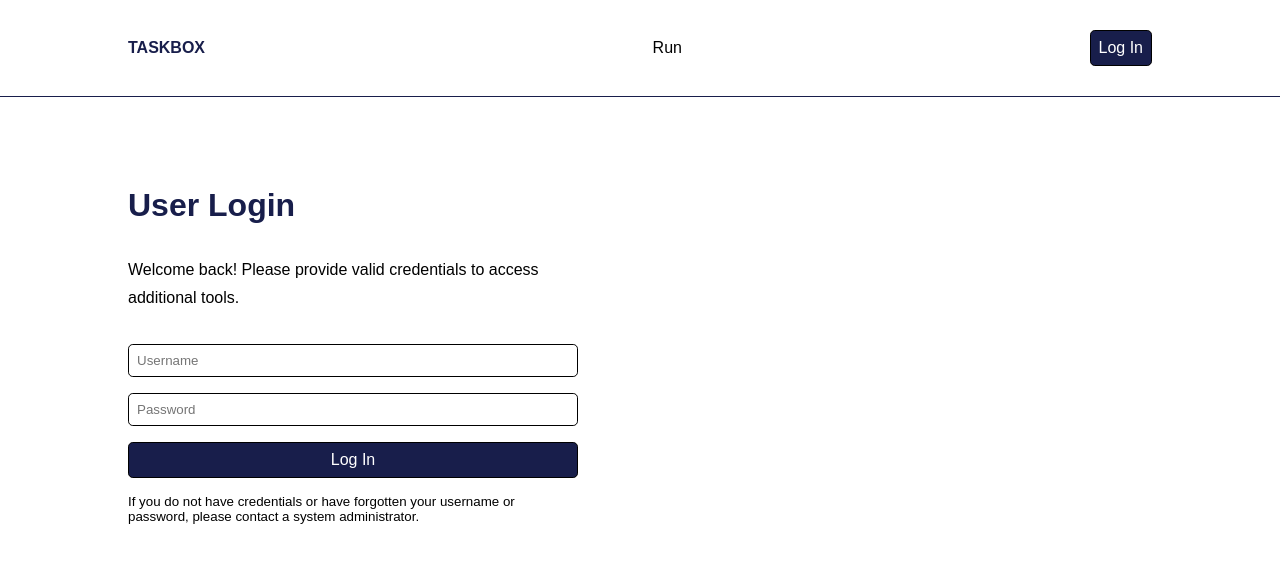
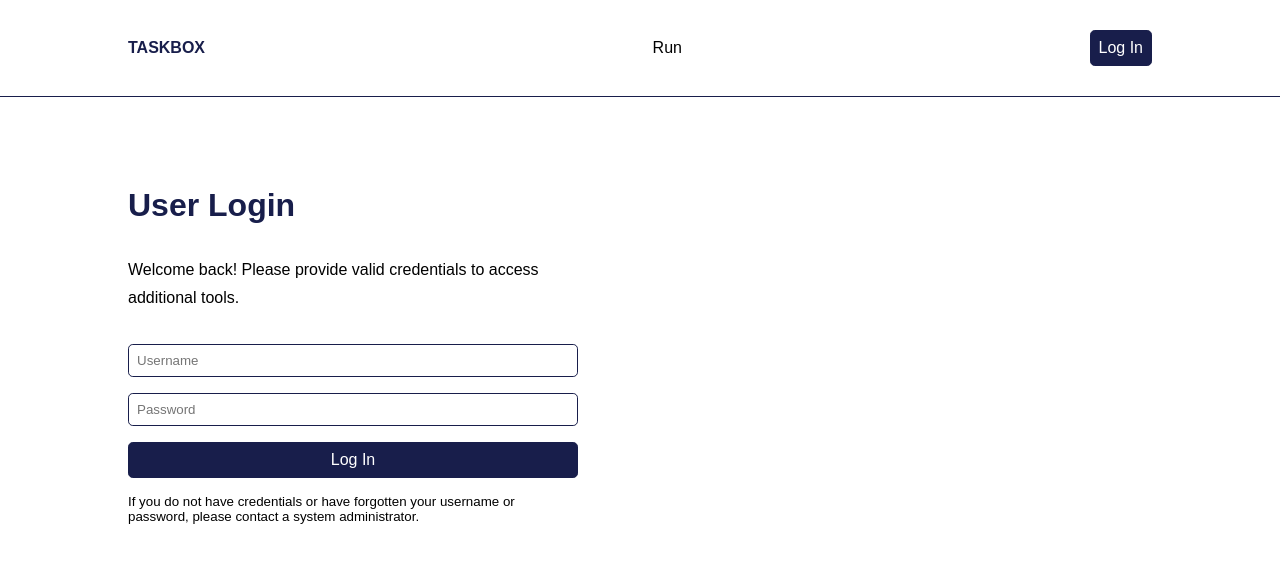
Before and after one commit to mcpcpc/taskbox, a Flask app: page /auth/login in a window 1280 px wide. Shown: the top 563 px of the page. Run offline with Flask 2, Linux system fonts and the light colour scheme.

Commit message:
fix button border color

```diff
--- a/taskbox/static/site.css
+++ b/taskbox/static/site.css
@@ -93,7 +93,7 @@ form {
 }
 
 input, button {
-	border: 1px solid var(--color-foreground);
+	border: 1px solid var(--color-secondary);
 	border-radius: calc(1rem * 0.3);
 	padding: calc(1rem * 0.5);
 }
```
